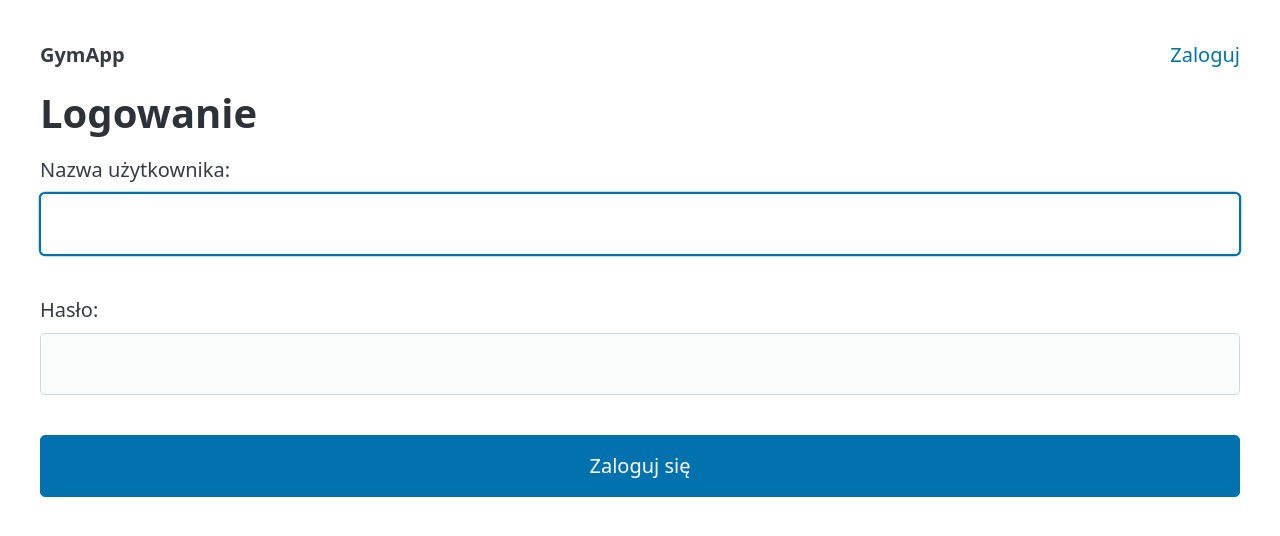
After one commit to lucc1to/gymapp, a Django app: page /accounts/login/ in a window 1280 px wide. The commit adds this page. Shown: the top 536 px of the page. Run offline with Django 5.2, Linux system fonts and the light colour scheme; some libraries are stand-ins or nearby versions.

Commit message:
add login and logout

```diff
--- a/config/settings.py
+++ b/config/settings.py
@@ -131,4 +131,6 @@ MAILERS = {
     },
 }
 
-LOGIN_URL = "admin/login"
+LOGIN_URL = "login"
+LOGIN_REDIRECT_URL = "workout_list"
+LOGOUT_REDIRECT_URL = "login"
--- a/config/urls.py
+++ b/config/urls.py
@@ -20,5 +20,6 @@ from django.urls import path, include
 
 urlpatterns = [
     path("admin/", admin.site.urls),
+    path("accounts/", include("django.contrib.auth.urls")),
     path("", include("training.urls")),
 ]
--- a/templates/base.html
+++ b/templates/base.html
@@ -10,7 +10,19 @@
   <main class="container">
     <nav>
       <ul><li><strong>GymApp</strong></li></ul>
-      <ul><li><a href="{% url 'workout_list' %}">Treningi</a></li></ul>
+      <ul>
+  {% if user.is_authenticated %}
+    <li><a href="{% url 'workout_list' %}">Treningi</a></li>
+    <li>
+      <form method="post" action="{% url 'logout' %}" style="margin:0">
+        {% csrf_token %}
+        <button type="submit" class="outline secondary">Wyloguj</button>
+      </form>
+    </li>
+  {% else %}
+    <li><a href="{% url 'login' %}">Zaloguj</a></li>
+  {% endif %}
+</ul>
     </nav>
     {% block content %}{% endblock %}
   </main>
--- /dev/null
+++ b/templates/registration/login.html
@@ -0,0 +1,10 @@
+{% extends "base.html" %}
+
+{% block content %}
+  <h1>Logowanie</h1>
+  <form method="post">
+    {% csrf_token %}
+    {{ form.as_p }}
+    <button type="submit">Zaloguj się</button>
+  </form>
+{% endblock %}
```
